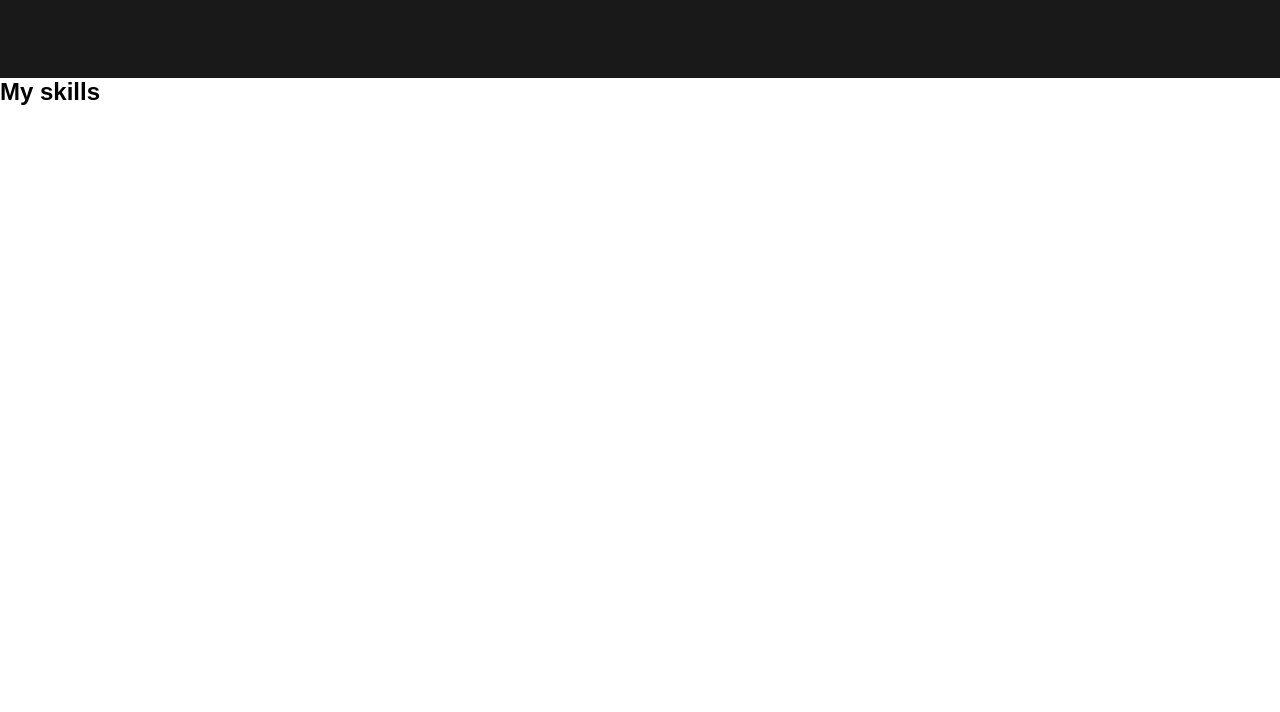
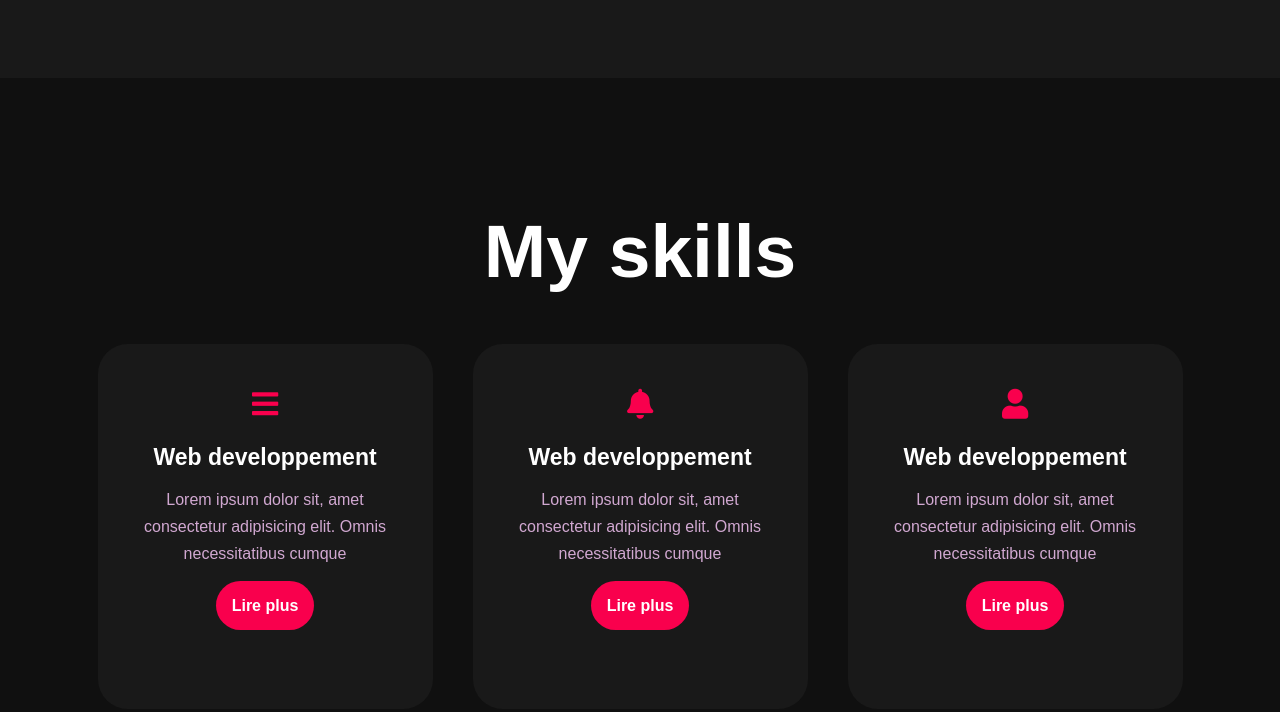
Before and after one commit to geekPastor/portfolio_ludovic, a plain HTML site: page index.html in a window 1280 px wide. Shown: the part 1509-2221 px from the top of the page. Before the commit the page ends 1615 px from the top, so only its background shows below. Drawn offline with Linux system fonts and the light colour scheme; a web font is replaced by a local one.

Commit message:
Fin de la section skills et debut de la section contact me

```diff
--- a/css/style.css
+++ b/css/style.css
@@ -148,3 +148,75 @@ button:hover{
     cursor: pointer;
     border: 2px solid #f9004d;
 }
+
+.skills{
+    background: #101010;
+    width: 100%;
+    padding: 100px 0px;
+}
+
+.skills .title h2{
+    color: #fff;
+    font-size: 75px;
+    width: 1130px;
+    margin: 30px auto;
+    text-align: center;
+}
+
+.skills .box{
+    display: flex;
+    justify-content: center;
+    align-items: center;
+    min-width: 400px;
+}
+
+.skills .box .card{
+    height: 365px;
+    width: 335px;
+    padding: 20px 35px;
+    background-color: #191919;
+    border-radius: 30px;
+    margin: 20px;
+    position: relative;
+    overflow: hidden;
+    text-align: center;
+}
+
+.skills .box .card i{
+    font-size: 30px;
+    display: block;
+    text-align: center;
+    margin: 25px 0px;
+    color: #f9004d;
+}
+
+.skills .box .card h5{
+    color: #fff;
+    font-size: 23px;
+    margin-bottom: 15px;
+}
+
+.skills .box .card .pra p{
+    color: #fcfc;
+    font-size: 16px;
+    line-height: 27px;
+    margin-bottom: 25px;
+}
+
+.skills .box .card .button{
+    background: #f9004d;
+    color: #fff;
+    text-decoration: none;
+    border: 3px solid transparent;
+    font-weight: bold;
+    padding: 13px 13px;
+    border-radius: 30px;
+    transition: .4s;
+}
+
+.skills .box .card .button:hover{
+    color: #f9004d;
+    background: transparent;
+    cursor: pointer;
+    border: 2px solid #f9004d;
+}
--- a/index.html
+++ b/index.html
@@ -64,7 +64,43 @@
     </div>
 
     <div class="box">
+        <div class="card">
+            <i class="fas fa-bars"></i>
+            <h5>Web developpement</h5>
+            <div class="pra">
+                <p>Lorem ipsum dolor sit, amet consectetur adipisicing elit. Omnis necessitatibus cumque
+                    </p>
+                    <p style="text-align: center;">
+                        <a href="#" class="button">Lire plus</a>
+                    </p>
+            </div>
+        </div>
 
+
+        <div class="card">
+            <i class="fas fa-bell"></i>
+            <h5>Web developpement</h5>
+            <div class="pra">
+                <p>Lorem ipsum dolor sit, amet consectetur adipisicing elit. Omnis necessitatibus cumque
+                   </p>
+                    <p style="text-align: center;">
+                        <a href="#" class="button">Lire plus</a>
+                    </p>
+            </div>
+        </div>
+
+
+        <div class="card">
+            <i class="fas fa-user"></i>
+            <h5>Web developpement</h5>
+            <div class="pra">
+                <p>Lorem ipsum dolor sit, amet consectetur adipisicing elit. Omnis necessitatibus cumque
+                    </p>
+                    <p style="text-align: center;">
+                        <a href="#" class="button">Lire plus</a>
+                    </p>
+            </div>
+        </div>
     </div>
 </section>
 </body>
```
